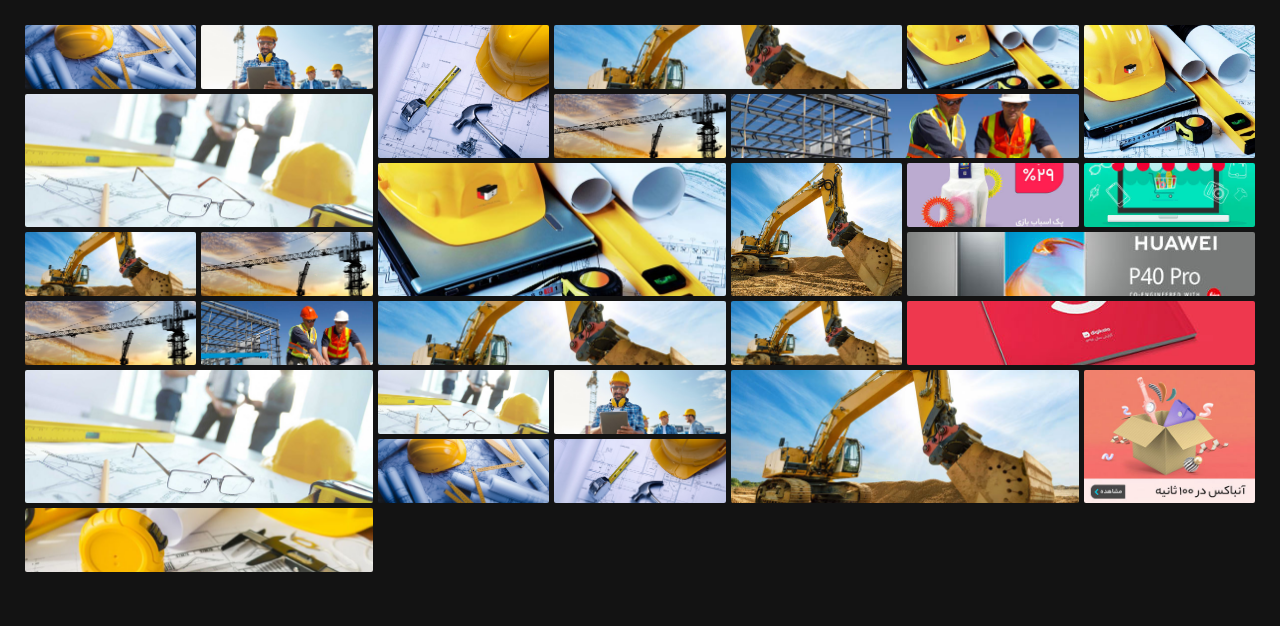
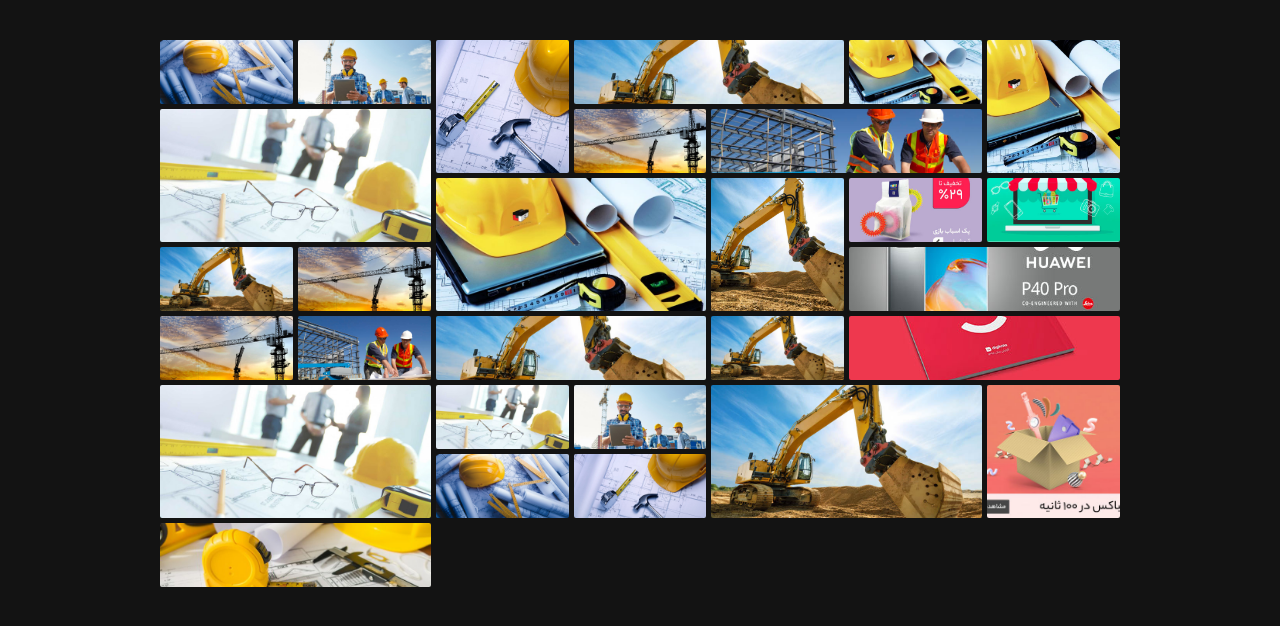
Before and after one commit to DrVali/gallery-grid, a plain HTML site: page index.html in a window 1280 px wide. Drawn offline with Linux system fonts and the light colour scheme.

Commit message:
Update style.css

```diff
--- a/style.css
+++ b/style.css
@@ -17,7 +17,7 @@ html{
  body{
 
    background: #131313;
-   padding:15px;
+   padding: 3rem 15rem;
  }
 
 
```
